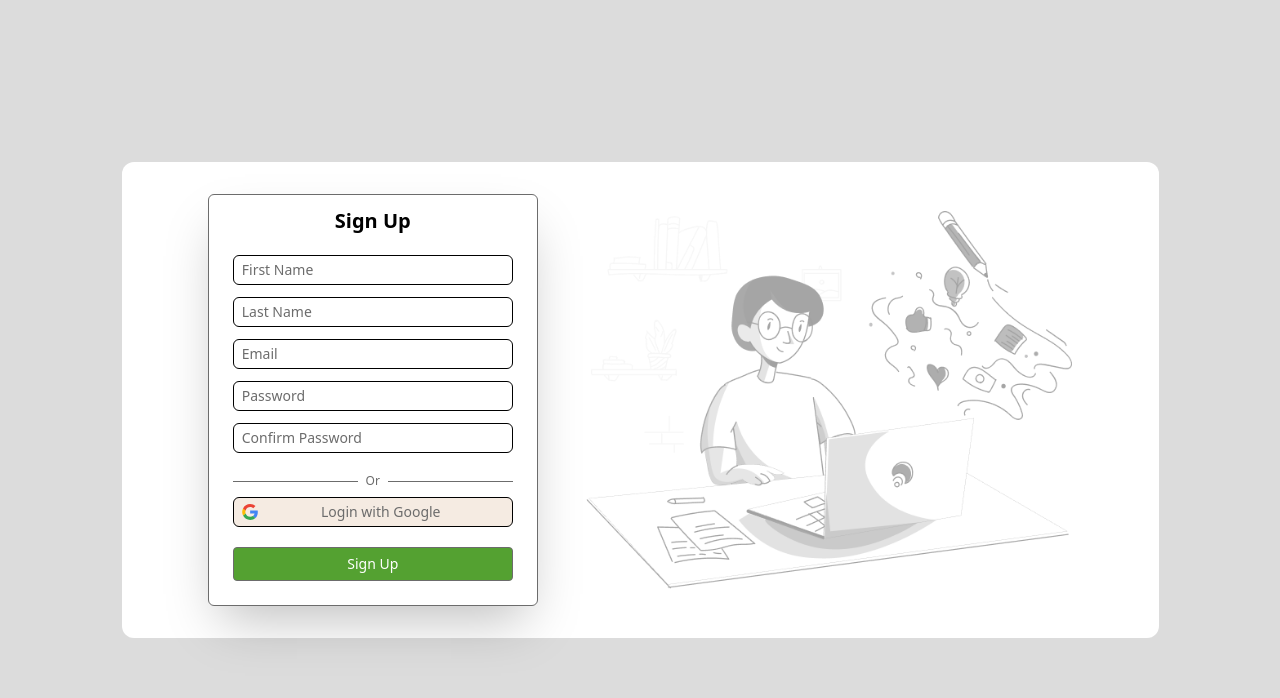
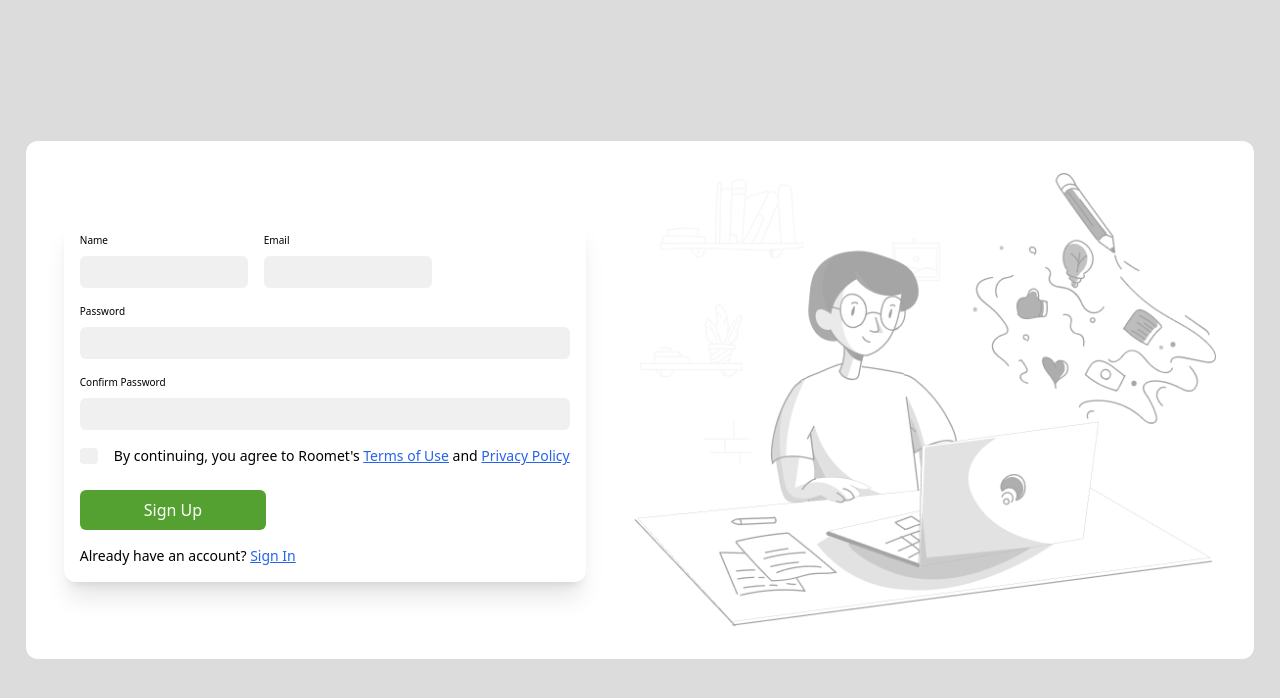
Before and after one commit to KMalek101/Roomet-front, a Next.js app: page /signup in a window 1280 px wide. Shown: the top 698 px of the page. Built offline with nearby package versions, Linux system fonts and the light colour scheme.

Commit message:
signup component update

```diff
--- a/src/app/globals.css
+++ b/src/app/globals.css
@@ -31,7 +31,8 @@
   --r-color: red;
   --b-color: #2563eb;
   --b-color-hover: #1d4ed8;
-  --g-color: #6C6C6C;
+  --g-color: #6c6c6c;
+  --g-color-opacity: #6c6c6c1A;
   --green-color: #54A131;
   --green-color-hover: #58cb22;
   --text-menu-color: #1D1B20;
--- a/src/components/common/singup/Signup.jsx
+++ b/src/components/common/singup/Signup.jsx
@@ -1,36 +1,60 @@
+import { useState } from "react";
+
 export function SignUp() {
-    const inputStyle = "w-[280px] px-2 py-1 text-sm text-[var(--black-color)] placeholder-[var(--g-color)] rounded-md border border-[var(--main-color-hover)]";
+    const [agreed, setAgreed] = useState(false);
 
     return (
-        <div className="bg-[var(--w-color)] w-min flex flex-col items-center justify-center p-2 rounded-md border border-[var(--g-color)] shadow-2xl">
-            <h2 className="text-xl font-semibold py-1">Sign Up</h2>
-            <form className="p-4 flex flex-col gap-3">
-                <input className={inputStyle} type="text" placeholder="First Name" required />
-                <input className={inputStyle} type="text" placeholder="Last Name" required />
-                <input className={inputStyle} type="email" placeholder="Email" required />
-                <input className={inputStyle} type="password" placeholder="Password" required />
-                <input className={inputStyle} type="password" placeholder="Confirm Password" required />
+        <div className="flex flex-col gap-4 shadow-xl p-4 rounded-xl">
+            <div className="flex gap-4">
+                <label className="flex flex-col gap-2">
+                    <p className="text-[10px]">Name</p>
+                    <input className="bg-[var(--g-color-opacity)] rounded-md py-1 w-42" type="text" />
+                </label>
+                <label className="flex flex-col gap-2">
+                    <p className="text-[10px]">Email</p>
+                    <input className="bg-[var(--g-color-opacity)] rounded-md py-1 w-42" type="text" />
+                </label>
+            </div>
 
-                <div className="flex items-center gap-2 w-full pt-2">
-                    <div className="h-px w-1/2 bg-[var(--g-color)]"></div>
-                    <p className="text-[var(--g-color)] text-xs">Or</p>
-                    <div className="h-px w-1/2 bg-[var(--g-color)]"></div>
+            <label className="flex flex-col gap-2">
+                <p className="text-[10px]">Password</p>
+                <input className="bg-[var(--g-color-opacity)] rounded-md py-1" type="text" />
+            </label>
+            <label className="flex flex-col gap-2">
+                <p className="text-[10px]">Confirm Password</p>
+                <input className="bg-[var(--g-color-opacity)] rounded-md py-1" type="text" />
+            </label>
+
+            <div className="flex items-center justify-center gap-4 text-sm">
+                <div className={`w-4.5 h-4 rounded-sm cursor-pointer flex items-center justify-center text-white text-xs ${agreed ? 'bg-[var(--b-color)]' : 'bg-[var(--g-color-opacity)]'}`}
+                    onClick={() => setAgreed(!agreed)}
+                    >
+                    {agreed && (
+                        <svg
+                        viewBox="0 0 24 24"
+                        fill="none"
+                        xmlns="http://www.w3.org/2000/svg"
+                        className="w-3 h-3"
+                        >
+                        <path
+                            fillRule="evenodd"
+                            clipRule="evenodd"
+                            d="M21.2287 6.60355C21.6193 6.99407 21.6193 7.62723 21.2287 8.01776L10.2559 18.9906C9.86788 19.3786 9.23962 19.3814 8.84811 18.9969L2.66257 12.9218C2.26855 12.5349 2.26284 11.9017 2.64983 11.5077L3.35054 10.7942C3.73753 10.4002 4.37067 10.3945 4.7647 10.7815L9.53613 15.4677L19.1074 5.89644C19.4979 5.50592 20.1311 5.50591 20.5216 5.89644L21.2287 6.60355Z"
+                            fill="white"
+                        />
+                        </svg>
+                    )}
                 </div>
 
-                <div className={`${inputStyle} flex items-center bg-[var(--secondary-color)] cursor-pointer -mt-1 mb-2`}>
-                    <svg className="w-4 h-4" viewBox="-3 0 262 262" xmlns="http://www.w3.org/2000/svg" fill="#000000">
-                        <g><path d="M255.878 133.451c0-10.734-.871-18.567-2.756-26.69H130.55v48.448h71.947c-1.45 12.04-9.283 30.172-26.69 42.356l-.244 1.622 38.755 30.023 2.685.268c24.659-22.774 38.875-56.282 38.875-96.027" fill="#4285F4" />
-                        <path d="M130.55 261.1c35.248 0 64.839-11.605 86.453-31.622l-41.196-31.913c-11.024 7.688-25.82 13.055-45.257 13.055-34.523 0-63.824-22.773-74.269-54.25l-1.531.13-40.298 31.187-.527 1.465C35.393 231.798 79.49 261.1 130.55 261.1" fill="#34A853" />
-                        <path d="M56.281 156.37c-2.756-8.123-4.351-16.827-4.351-25.82 0-8.994 1.595-17.697 4.206-25.82l-.073-1.73L15.26 71.312l-1.335.635C5.077 89.644 0 109.517 0 130.55s5.077 40.905 13.925 58.602l42.356-32.782" fill="#FBBC05" />
-                        <path d="M130.55 50.479c24.514 0 41.05 10.589 50.479 19.438l36.844-35.974C195.245 12.91 165.798 0 130.55 0 79.49 0 35.393 29.301 13.925 71.947l42.211 32.783c10.59-31.477 39.891-54.251 74.414-54.251" fill="#EB4335" /></g>
-                    </svg>
-                    <p className="ml-auto mr-auto text-[var(--g-color)] text-sm">Login with Google</p>
-                </div>
+                <p>
+                    By continuing, you agree to Roomet's{" "}
+                    <a className="text-[var(--b-color)] underline" href="#">Terms of Use</a> and{" "}
+                    <a className="text-[var(--b-color)] underline" href="#">Privacy Policy</a>
+                </p>
+            </div>
 
-                <button className="py-1.5 px-3 bg-[var(--green-color)] text-[var(--w-color)] text-sm border border-[var(--g-color)] cursor-pointer hover:bg-[var(--green-color-hover)] rounded-sm">
-                    Sign Up
-                </button>
-            </form>
+            <button className="bg-[var(--green-color)] rounded-md py-2 text-[var(--w-color)] w-min px-16 text-nowrap mt-2 cursor-pointer">Sign Up</button>
+            <p className="text-sm">Already have an account? <a className="text-[var(--b-color)] underline text-sm" href="#">Sign In</a></p>
         </div>
     );
 }
```
Also changed, not shown: public/black blob.svg (added), public/green blob.svg (added).
